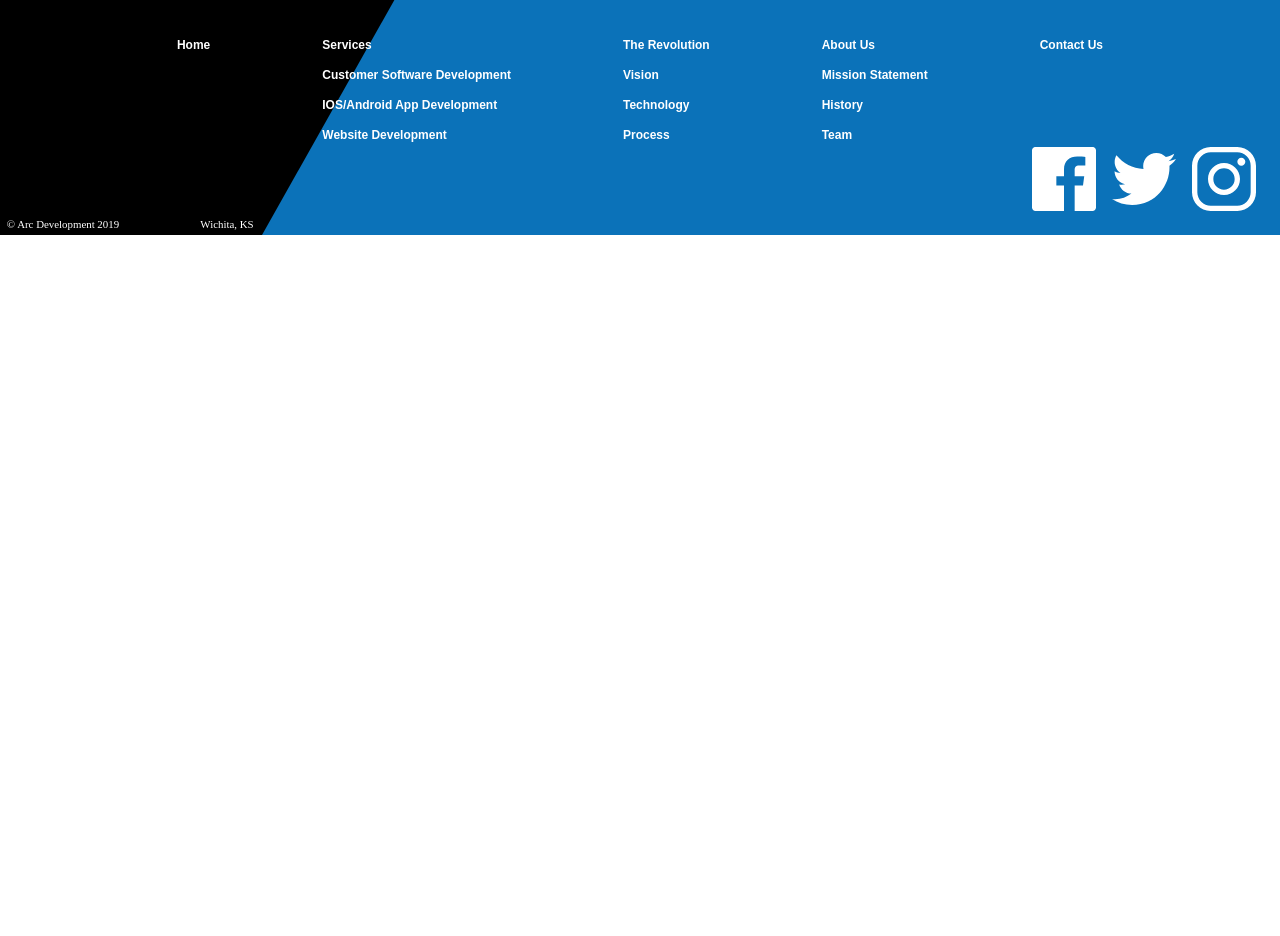
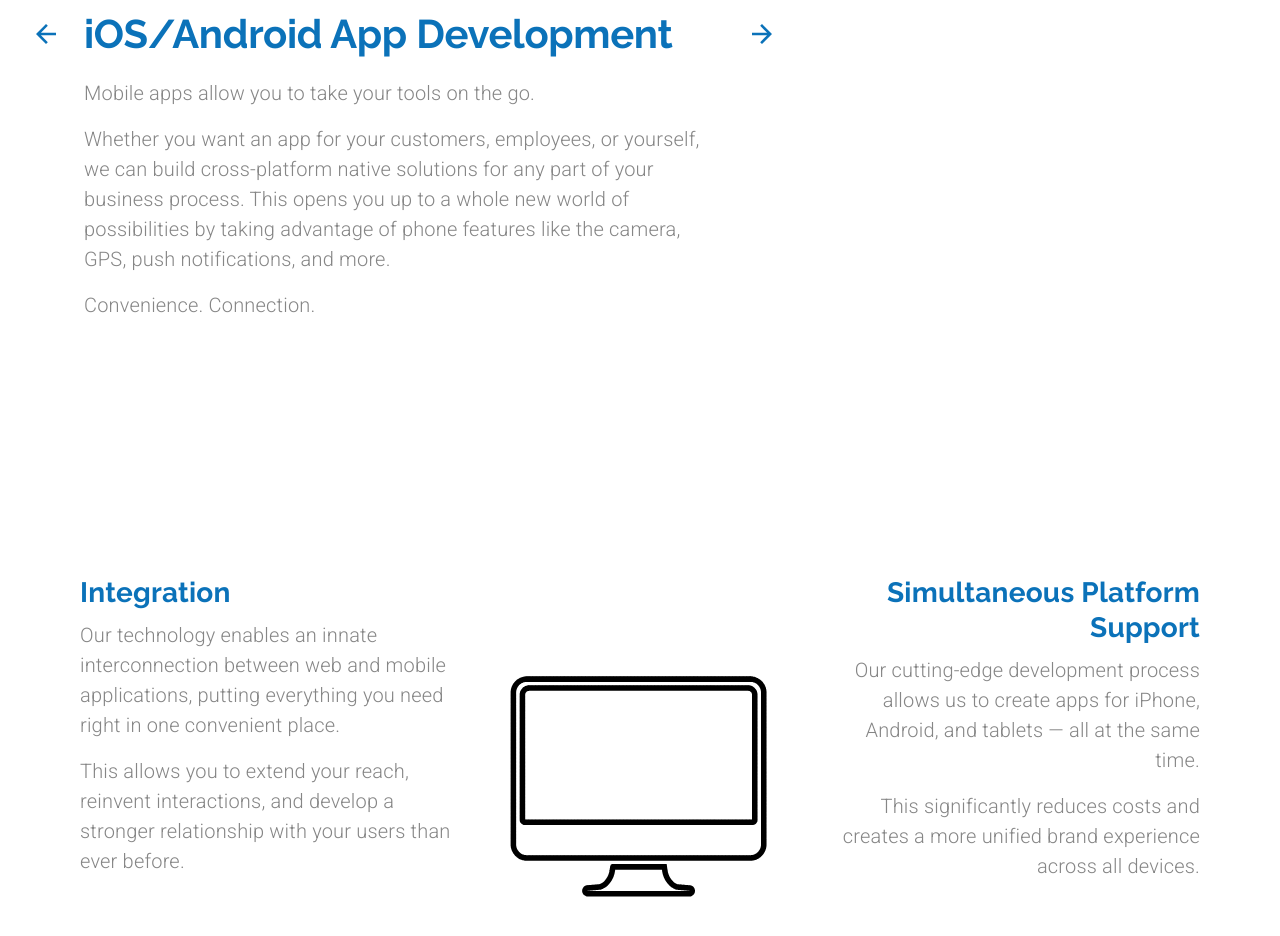
Before and after one commit to seanphenomenon/material-ui-website, a React (Create React App) app: page /mobileapps in a window 1280 px wide. Shown: the part 140-1076 px from the top of the page. Before the commit the page ends 800 px from the top, so only its background shows below. Built offline with nearby package versions, Linux system fonts and the light colour scheme.

Commit message:
completed responsive app dev page

```diff
--- a/src/components/App.js
+++ b/src/components/App.js
@@ -7,6 +7,7 @@
 import LandingPage from '../components/LandingPage';
 import ServicesPage from '../components/ServicesPage';
 import CustomSoftware from '../components/CustomSoftware';
+import MobileApps from '../components/MobileApps';
 
 
 function App() {
@@ -25,7 +26,8 @@
   setSelectedIndex={setSelectedIndex}/>} />
   <Route exact path='/customsoftware' render={(props)=> <CustomSoftware {...props} setValue={setValue}
   setSelectedIndex={setSelectedIndex}/>} />
-  <Route exact path='/mobileapps' component={()=> <div>Mobile Apps</div>} />
+  <Route exact path='/mobileapps' render={(props)=> <MobileApps {...props} setValue={setValue}
+  setSelectedIndex={setSelectedIndex}/>} />
   <Route exact path='/websites' component={()=> <div>Websites</div>} />
   <Route exact path='/revolution' component={()=> <div>The Revolution</div>} />
   <Route exact path='/about' component={()=> <div>About Us</div>} />
--- a/src/components/CustomSoftware.js
+++ b/src/components/CustomSoftware.js
@@ -113,7 +113,7 @@
               to="/services"
               onClick={() => props.setSelectedIndex(0)} //set to 0 for services as active tab in menu
             >
-              <img src={backArrow} alt="back arrow to services page" />
+              <img src={backArrow} alt="back arrow to custom software page" />
             </IconButton>
           </Grid>
         </Hidden>
@@ -181,7 +181,7 @@
             >
               <img
                 src={forwardArrow}
-                alt="forward arrow to ios/adroid app development page"
+                alt="forward arrow to web development page"
               />
             </IconButton>
           </Grid>
--- /dev/null
+++ b/src/components/MobileApps.js
@@ -0,0 +1,291 @@
+import React from "react";
+import { makeStyles, useTheme } from "@material-ui/core/styles";
+import Grid from "@material-ui/core/Grid";
+import Typography from "@material-ui/core/Typography";
+import { Link } from "react-router-dom";
+import Hidden from "@material-ui/core/Hidden";
+import Lottie from "react-lottie";
+import IconButton from "@material-ui/core/IconButton";
+import useMediaQuery from "@material-ui/core/useMediaQuery";
+import CallToAction from '../components/ui/CallToAction.js';
+
+import backArrow from "../../src/assets/backArrow.svg";
+import forwardArrow from "../../src/assets/forwardArrow.svg";
+import swissKnife from "../assets/swissKnife.svg";
+import extendAccess from "../assets/extendAccess.svg";
+import increaseEngagement from "../assets/increaseEngagement.svg";
+
+import integrationAnimation from "../animations/integrationAnimation/data.json";
+
+
+
+
+const useStyles = makeStyles((theme) => ({
+  heading: {
+    maxWidth: "40em", //this makes sure that the paragraphs do not extend to the full width of the page
+  },
+  rowContainer: {
+    paddingLeft: "5em",
+    paddingRight: "5em",
+
+    [theme.breakpoints.down("sm")]: {
+      paddingLeft: "1.5em",
+      paddingRight: "1.5em",
+    },
+  },
+  itemContainer: {
+    maxWidth: "40em",
+  },
+  arrowContainer: {
+    marginTop: "0.5em",
+  },
+  customSoftwareContainer: {
+    marginTop: "5em",
+    marginLeft: "5em",
+  },
+}));
+
+export default function MobileApps(props) {
+  const classes = useStyles();
+  const theme = useTheme();
+  const matchesMD = useMediaQuery(theme.breakpoints.down("md"));
+  const matchesSM = useMediaQuery(theme.breakpoints.down("sm"));
+  const matchesXS = useMediaQuery(theme.breakpoints.down("xs"));
+
+
+  const integrationOptions = {
+    loop: true,
+    autoplay: true,
+    animationData: integrationAnimation,
+    rendererSettings: {
+      preserveAspectRatio: "xMidYMid slice",
+    },
+  };
+
+  return (
+    <Grid container direction="column">
+      <Grid
+        item
+        container
+        direction="row"
+        justify={matchesMD ? "center" : undefined}
+        className={classes.rowContainer}
+        style={{ marginTop: matchesXS ? "1em" : "2em" }}
+      >
+        <Hidden mdDown>
+          <Grid
+            item
+            className={classes.arrowContainer}
+            style={{ marginRight: "1em", marginLeft: "-3.5em" }} // style here on grid item adds space between arrow and text, and pulls arrow back to the left, to properly align paragraph content all the way down the page
+          >
+            <IconButton
+              style={{ backgroundColor: "transparent" }}
+              component={Link}
+              to="/customsoftware"
+              onClick={() => props.setSelectedIndex(0)} //set to 0 for services as active tab in menu
+            >
+              <img src={backArrow} alt="back arrow to services page" />
+            </IconButton>
+          </Grid>
+        </Hidden>
+        <Grid item container direction="column" className={classes.heading}>
+          <Grid item>
+            <Typography
+              variant="h2"
+              gutterBottom
+              align={matchesMD ? "center" : undefined}
+            >
+              iOS/Android App Development
+            </Typography>
+          </Grid>
+          <Grid item>
+            <Typography
+              variant="body1"
+              paragraph
+              align={matchesMD ? "center" : undefined}
+            >
+              Mobile apps allow you to take your tools on the go.
+            </Typography>
+            <Typography
+              variant="body1"
+              paragraph
+              align={matchesMD ? "center" : undefined}
+            >
+              Whether you want an app for your customers, employees, or
+              yourself, we can build cross-platform native solutions for any
+              part of your business process. This opens you up to a whole new
+              world of possibilities by taking advantage of phone features like
+              the camera, GPS, push notifications, and more.
+            </Typography>
+            <Typography
+              variant="body1"
+              paragraph
+              align={matchesMD ? "center" : undefined}
+            >
+              Convenience. Connection.
+            </Typography>
+          </Grid>
+        </Grid>
+        <Hidden mdDown>
+          <Grid
+            item
+            className={classes.arrowContainer}
+            style={{ marginLeft: "1em" }}
+          >
+            <IconButton
+              style={{ backgroundColor: "transparent" }}
+              component={Link}
+              to="/websites"
+              onClick={() => props.setSelectedIndex(3)} //set to 3 for web development as active tab in menu
+            >
+              <img
+                src={forwardArrow}
+                alt="forward arrow to web development page"
+              />
+            </IconButton>
+          </Grid>
+        </Hidden>
+      </Grid>
+      {/* ------------ ROW 2: INTEGRATION ------------------------- */}
+      <Grid
+        item
+        container
+        direction={matchesSM ? "column" : "row"}
+        className={classes.rowContainer}
+        style={{ marginTop: "15em", marginBottom: "15em" }}
+      >
+        <Grid item container direction="column" md>
+          <Grid item>
+            <Typography
+              variant="h4"
+              gutterBottom
+              align={matchesSM ? "center" : undefined}
+            >
+              {" "}
+              Integration
+            </Typography>
+          </Grid>
+          <Grid item>
+            <Typography
+              variant="body1"
+              paragraph
+              align={matchesSM ? "center" : undefined}
+            >
+              Our technology enables an innate interconnection between web and
+              mobile applications, putting everything you need right in one
+              convenient place.
+            </Typography>
+            <Typography
+              variant="body1"
+              paragraph
+              align={matchesSM ? "center" : undefined}
+            >
+              This allows you to extend your reach, reinvent interactions, and
+              develop a stronger relationship with your users than ever before.
+            </Typography>
+          </Grid>
+        </Grid>
+        {/* --------- IPHONE ------------- */}
+        <Grid item md>
+          <Lottie
+            options={integrationOptions}
+            isStopped={true}
+            style={{ maxWidth: "20em" }}
+          />
+        </Grid>
+
+        {/* ----------- PLATFORM -------------------- */}
+
+        <Grid item container direction="column" md>
+          <Grid item>
+            <Typography
+              variant="h4"
+              gutterBottom
+              align={matchesSM ? "center" : "right"}
+            >
+              {" "}
+              Simultaneous Platform Support
+            </Typography>
+          </Grid>
+          <Grid item>
+            <Typography
+              variant="body1"
+              paragraph
+              align={matchesSM ? "center" : "right"}
+            >
+              Our cutting-edge development process allows us to create apps for
+              iPhone, Android, and tablets — all at the same time.
+            </Typography>
+            <Typography
+              variant="body1"
+              paragraph
+              align={matchesSM ? "center" : "right"}
+            >
+              This significantly reduces costs and creates a more unified brand
+              experience across all devices.
+            </Typography>
+          </Grid>
+        </Grid>
+      </Grid>
+      {/* ---------  Row 3 IMAGES ------------------ */}
+      <Grid
+        item
+        container
+        direction={matchesMD ? "column" : "row"}
+        style={{ marginBottom: "20em" }}
+        className={classes.rowContainer}
+      >
+        <Grid item container direction="column" md alignItems="center">
+          {" "}
+          {/* Grid item container defaults to a width of 100% (the whole left to right space). In order to place columns in a row, you need to explicitly define (sm,md,lg) in order for them to share the same space of container.*/}
+          <Grid item>
+            <Typography variant="h4" align="center" gutterBottom>
+              Extend Functionality
+            </Typography>
+          </Grid>
+          <Grid item>
+            <img src={swissKnife} alt="swiss army knife" />
+          </Grid>
+        </Grid>
+        <Grid
+          item
+          container
+          direction="column"
+          md
+          alignItems="center"
+          //style margin adds the space between items in this row
+          style={{
+            marginTop: matchesMD ? "10em" : 0,
+            marginBottom: matchesMD ? "10em" : 0,
+          }}
+        >
+          <Grid item>
+            <Typography variant="h4" align="center" gutterBottom>
+              Extend Access
+            </Typography>
+          </Grid>
+          <Grid item>
+            <img
+              src={extendAccess}
+              alt="extend access"
+              style={{ maxWidth: matchesXS ? "20em" : "28em" }}
+            />
+          </Grid>
+        </Grid>
+        <Grid item container direction="column" md alignItems="center">
+          <Grid item>
+            <Typography variant="h4" align="center" gutterBottom>
+              Increase Engagement
+            </Typography>
+          </Grid>
+          <Grid item>
+            <img src={increaseEngagement} alt="increase engagement" />
+          </Grid>
+        </Grid>
+      </Grid>
+      <Grid item>
+      <CallToAction setValue={props.setValue} />
+      </Grid>
+    </Grid>
+  );
+}
```
